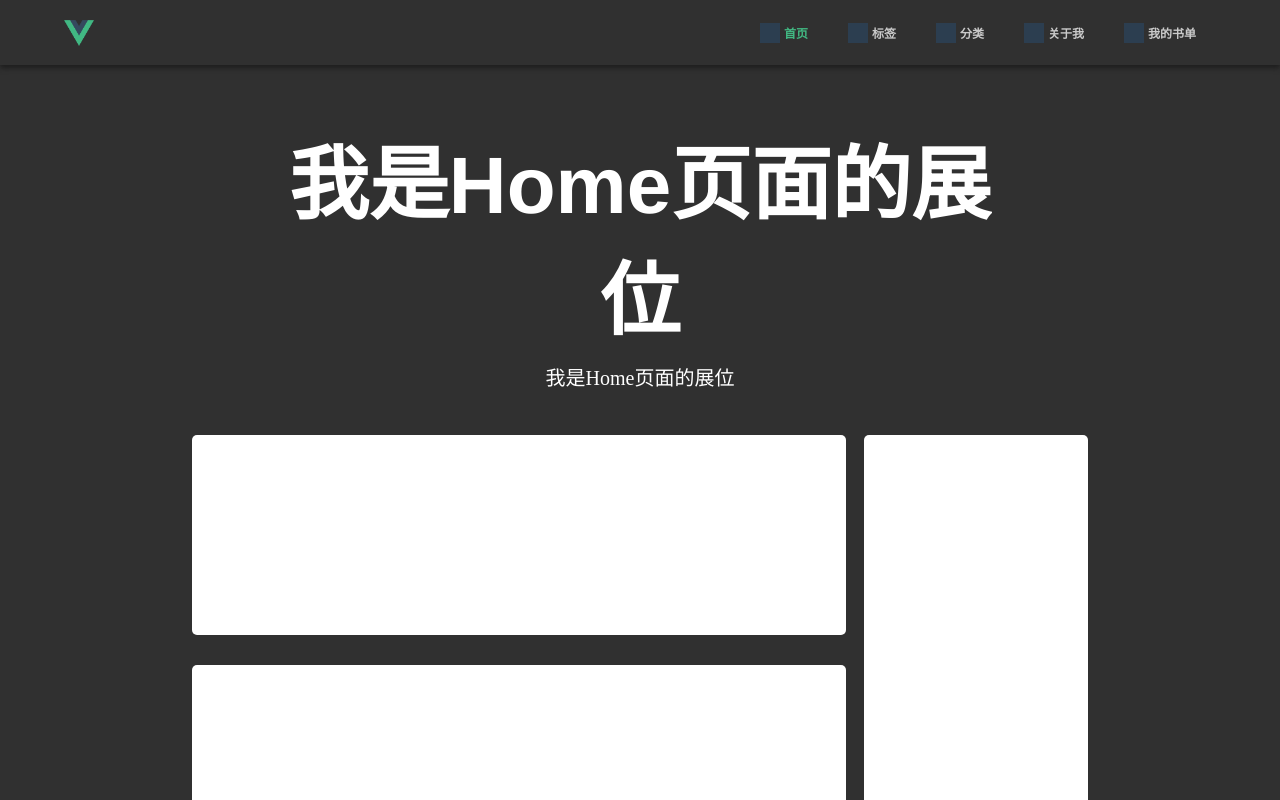
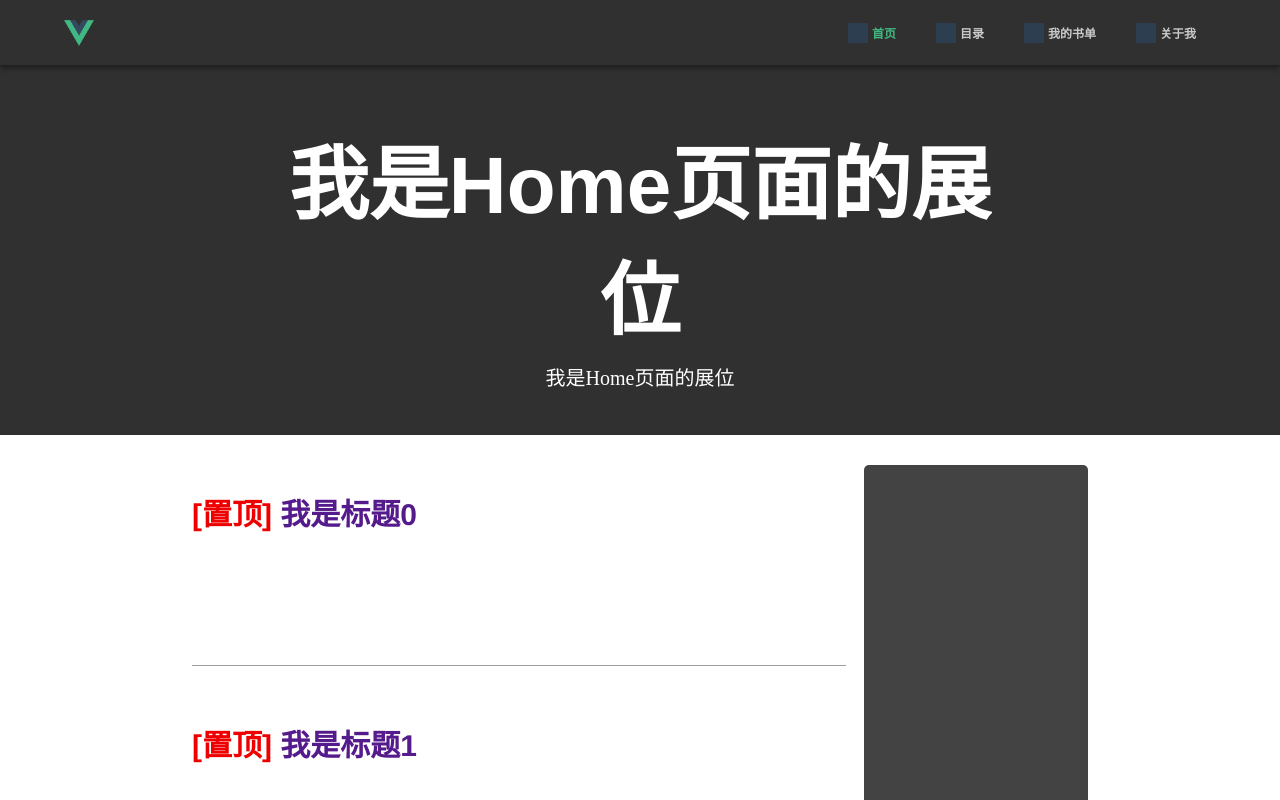
Before and after one commit to glong300/personalblog, a Vue app: page /#/home in a window 1280 px wide. Both pictures are taken after a click on the picture 79 px from the left and 32 px from the top of the page. Shown: the top 800 px of the page. Built offline with nearby package versions, Linux system fonts and the light colour scheme.

Commit message:
更新 2020年05月22日17:10:42

```diff
--- /dev/null
+++ b/src/components/ArchiveAss/ArchiveCont.vue
@@ -0,0 +1,70 @@
+<template>
+  <div class="archive">
+    <div class="warpper">
+      <div class="war-content">
+        <h3 class="war-title">目录</h3>
+        <div v-for="(item, index) in blogsData" :key="index" class="war-blogs">我是标题{{index}}</div>
+      </div>
+      <div class="war-label"></div>
+    </div>
+  </div>
+</template>
+
+<script>
+export default {
+  name: 'ArchiveCont',
+  data() {
+    return {
+      blogsData: [1, 2, 3, 4]
+    }
+  }
+}
+</script>
+
+<style scoped>
+.archive {
+  width: 100%;
+  height: 100%;
+  background-color: #fff;
+}
+.warpper {
+  width: 70%;
+  height: 100%;
+  margin: 0 auto;
+  display: flex;
+  flex-direction: row;
+  justify-content: space-between;
+}
+
+.warpper .war-content {
+  width: 73%;
+  height: 100%;
+  border-radius: 5px;
+}
+
+.warpper .war-content {
+  color: #000;
+  text-align: left;
+}
+
+.warpper .war-content .war-title {
+  margin: 0;
+}
+
+.warpper .war-content .war-title,
+.warpper .war-content .war-blogs {
+  width: 100%;
+  height: 80px;
+  display: flex;
+  justify-content: flex-start;
+  align-items: center;
+  border-bottom: 1px solid #000;
+}
+
+.warpper .war-label {
+  width: 25%;
+  height: 500px;
+  background-color: #fff;
+  border-radius: 5px;
+}
+</style>
--- a/src/components/Header/Header.vue
+++ b/src/components/Header/Header.vue
@@ -6,17 +6,14 @@
         <router-link to="/index">
           <i class="link-icon"></i>首页
         </router-link>
-        <router-link to="/labels">
-          <i class="link-icon"></i>标签
+        <router-link to="/archive">
+          <i class="link-icon"></i>目录
         </router-link>
-        <router-link to="/classification">
-          <i class="link-icon"></i>分类
+        <router-link to="/mybooklist">
+          <i class="link-icon"></i>我的书单
         </router-link>
         <router-link to="/about">
           <i class="link-icon"></i>关于我
-        </router-link>
-        <router-link to="/mybooklist">
-          <i class="link-icon"></i>我的书单
         </router-link>
       </div>
     </div>
--- a/src/components/HomeAss/HomeContent.vue
+++ b/src/components/HomeAss/HomeContent.vue
@@ -1,9 +1,18 @@
 <template>
-  <div class="container">
-    <div class="container-content">
-      <div v-for="(item, index) in articleData" :key="index" class="cont-card"></div>
+  <div class="home-content">
+    <div class="container">
+      <div class="container-content">
+        <div v-for="(item, index) in articleData" :key="index" class="cont-card">
+          <a href>
+            <h2>
+              <font color="#EE0000">[置顶]</font>
+              我是标题{{index}}
+            </h2>
+          </a>
+        </div>
+      </div>
+      <div class="container-label"></div>
     </div>
-    <div class="container-label"></div>
   </div>
 </template>
 
@@ -19,6 +28,12 @@ export default {
 </script>
 
 <style scoped>
+.home-content {
+  width: 100%;
+  height: 100%;
+  background-color: #fff;
+  padding-top: 30px;
+}
 
 .container {
   width: 70%;
@@ -38,16 +53,28 @@ export default {
 .container-content .cont-card {
   width: 100%;
   height: 200px;
-  background-color: #fff;
   margin-bottom: 30px;
-  border-radius: 5px;
+  display: flex;
+  flex-direction: column;
+  align-items: flex-start;
+  justify-content: space-between;
+  border-bottom: 1px solid rgb(156, 156, 156);
+}
+
+.container-content .cont-card a {
+  text-decoration: none;
+  font-weight: 700;
+  font-size: 30px;
+}
+
+.container-content .cont-card a h2 {
+  font-weight: 700;
+  font-size: 30px;
 }
 
 .container .container-label {
   width: 25%;
-  height: 500px;
-  background-color: #fff;
-  border-radius: 5px
+  background-color: #434343;
+  border-radius: 5px;
 }
-
 </style>
--- a/src/router/index.js
+++ b/src/router/index.js
@@ -13,7 +13,23 @@ const routes = [{
     name: 'Home',
     component: Home,
     meta: {
-      title: '标签归类'
+      title: '首页'
+    }
+  },
+  {
+    path: '/archive',
+    name: 'Archive',
+    component: () => import('../views/Archive.vue'),
+    meta: {
+      title: '目录'
+    }
+  },
+  {
+    path: '/mybooklist',
+    name: 'MyBookList',
+    component: () => import('../views/MyBookList.vue'),
+    meta: {
+      title: '我的书单'
     }
   },
   {
@@ -27,30 +43,6 @@ const routes = [{
       title: '关于我'
     }
   },
-  {
-    path: '/labels',
-    name: 'Labels',
-    component: () => import('../views/Labels.vue'),
-    meta: {
-      title: '标签归档'
-    }
-  },
-  {
-    path: '/classification',
-    name: 'Classification',
-    component: () => import('../views/Classification.vue'),
-    meta: {
-      title: '分类归档'
-    }
-  },
-  {
-    path: '/mybooklist',
-    name: 'MyBookList',
-    component: () => import('../views/MyBookList.vue'),
-    meta: {
-      title: '我的书单'
-    }
-  }
 ]
 
 const router = new VueRouter({
--- a/src/views/Classification.vue
+++ b/src/views/Archive.vue
@@ -8,20 +8,24 @@
         <span>我是{{msg}}页面的副展位</span>
       </template>
     </HomeHeader>
+    <ArchiveCont />
   </div>
 </template>
 
 <script>
 import HomeHeader from './../components/HomeAss/HomeHeader'
+import ArchiveCont from './../components/ArchiveAss/ArchiveCont'
+
 export default {
-  name: 'Classification',
-  data () {
+  name: 'Archive',
+  data() {
     return {
-      msg: 'Classification'
+      msg: 'Archive'
     }
   },
   components: {
-    HomeHeader
+    HomeHeader,
+    ArchiveCont
   }
 }
 </script>
--- a/src/views/Home.vue
+++ b/src/views/Home.vue
@@ -15,7 +15,7 @@
 <script>
 // @ is an alias to /src
 import HomeHeader from '@/components/HomeAss/HomeHeader.vue'
-import HomeContent from './../components/HomeAss/HomeContent'
+import HomeContent from './../components/HomeAss/HomeContent.vue'
 
 export default {
   name: 'Home',
```
